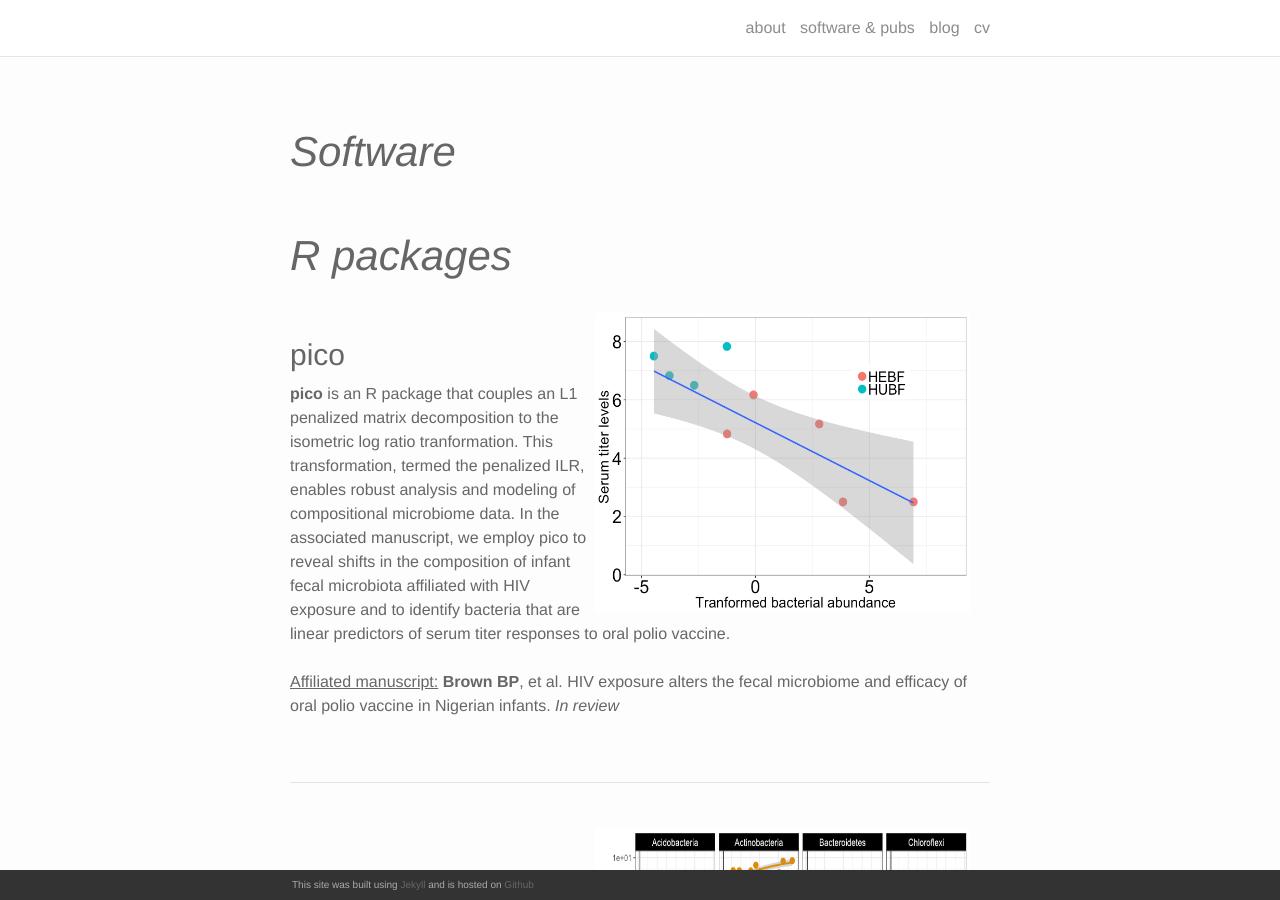
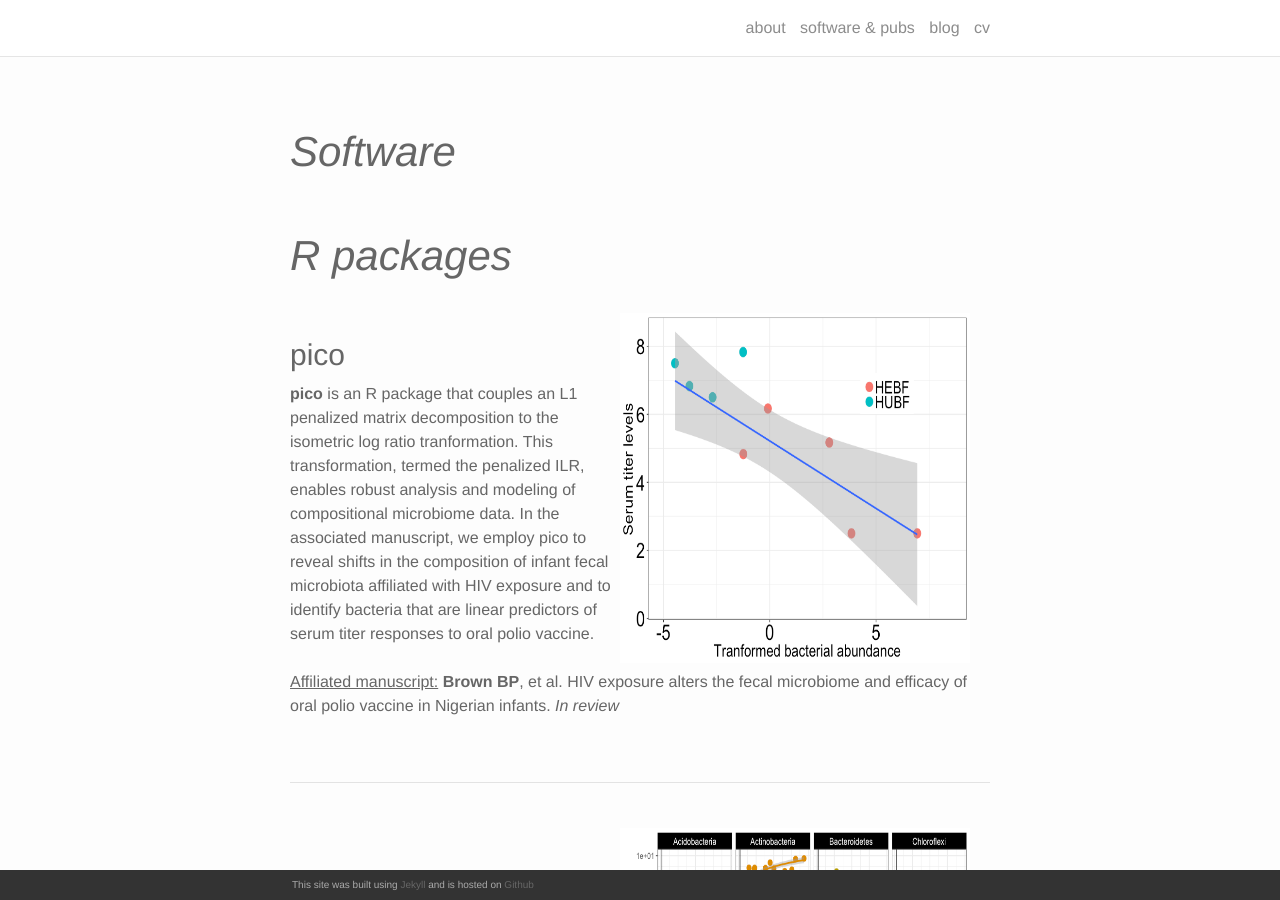
Before and after one commit to itsmisterbrown/legacy.itsmisterbrown.github.io, a Jekyll site: the page built from software.md, in a window 1280 px wide and 900 px high. Built offline with Jekyll 4.4.1, drawn with Linux system fonts in a browser that asks for light colours; nearby versions of some CDN libraries.

Commit message:
Update software.md

```diff
--- a/software.md
+++ b/software.md
@@ -9,7 +9,7 @@
 <br>
 <h2><em>R packages</em></h2> <br>
 <!-- pico -->
-<img src="/img/Sabin2_spb15.png" width = "375" height = "300" align = "right" style = "margin: 0px 20px 0px 0px">
+<img src="/img/Sabin2_spb15.png" width = "350" height = "350" align = "right" style = "margin: 0px 20px 0px 0px">
 <h3>pico</h3>
 <b>pico</b> is an R package that couples an L1 penalized matrix decomposition to the isometric log ratio tranformation. This transformation, termed the penalized ILR, enables robust analysis and modeling of compositional microbiome data. In the associated manuscript, we employ pico to reveal shifts in the composition of infant fecal microbiota affiliated with HIV exposure and to identify bacteria that are linear predictors of serum titer responses to oral polio vaccine.<br>
 <br>
@@ -21,7 +21,7 @@
 
 
 <!-- microfiltR -->
-<img src="/img/glm_asv_stats.png" width = "375" height = "375" align = "right" style = "margin: 0px 20px 0px 100px">
+<img src="/img/glm_asv_stats.png" width = "350" height = "350" align = "right" style = "margin: 0px 20px 0px 100px">
 <br>
 <h3>microfiltR</h3><br>
 <b>microfiltR</b> is an R package that aims to identify and correct for sources of contamination in compositional marker gene surveys. <br>
```
